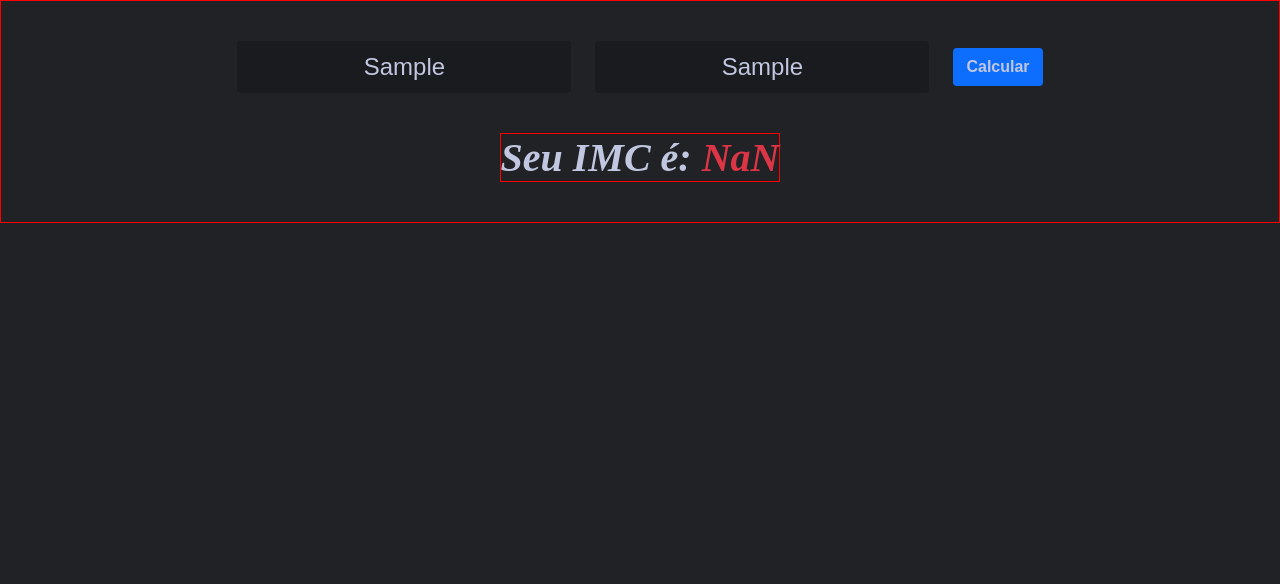
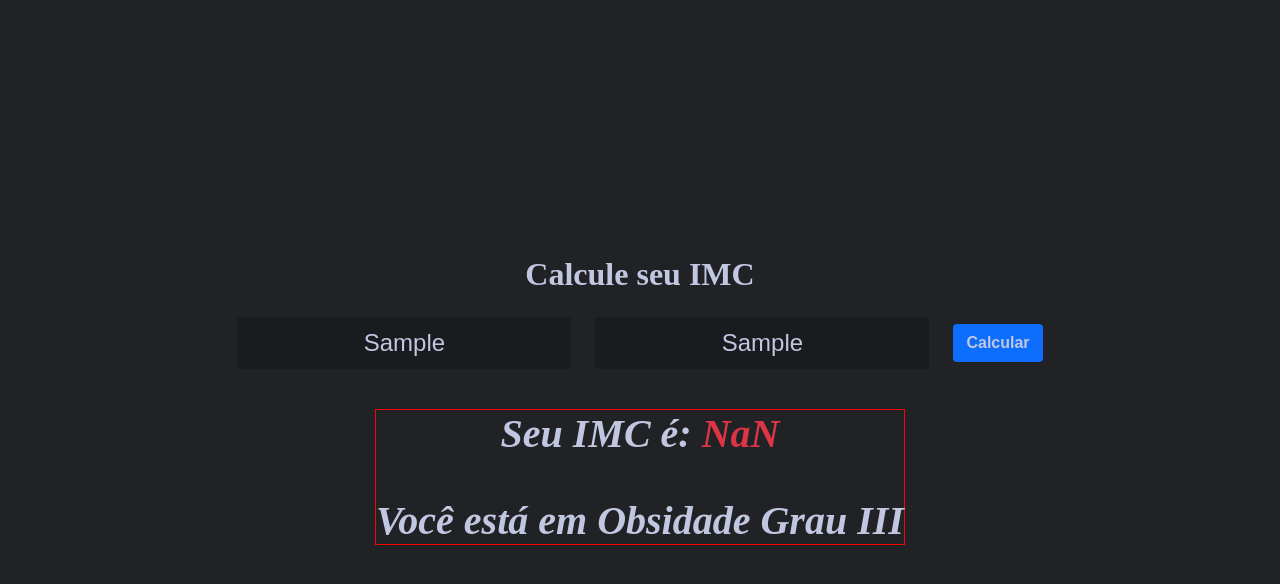
Before and after one commit to DouglasSuzukiDS/IMC-Calculator, a plain HTML site: page index.html in a window 1280 px wide. Both pictures are taken after typing "Sample", "Sample" into the empty fields and a click on the button "Calcular". Drawn offline with Linux system fonts and the light colour scheme.

Commit message:
Project Complete with verification

```diff
--- a/index.html
+++ b/index.html
@@ -8,8 +8,8 @@
     <title>IMC</title>
 </head>
 <body>
-    <div class="flex-center column border p-5">
-
+    <div class=" container flex-center column p-5" >
+        <h1 class="flex-center text-color mb-3">Calcule seu IMC </h1>
         <div id="inputArea" class="flex-center mb-5">
             <input type='text' class="input text-color" placeholder='Altura' id="altura"/>
 
@@ -20,9 +20,16 @@
             </button>
         </div>
 
-        <div id="area" class="border">
-            <p class="text-color bold imc-font">Seu IMC é: <span class="span"></span></p>
+        <div class="infos flex-center border">
+            <div id="area" class="mb-5 flex-center">
+                <p class="text-color bold imc-font">Seu IMC é: <span class="span"></span></p>
+            </div>
+
+            <div class="result flex-center">
+                <p class="res-text text-color bold imc-font"></p>
+            </div>
         </div>
+
     </div>
 
     <script src="script.js"></script>
--- a/script.js
+++ b/script.js
@@ -2,7 +2,6 @@ function calcIMC() {
     // IMC = peso / altura²
     let peso = document.querySelector('#peso').value
     let altura = document.querySelector('#altura').value
-    let span = document.querySelector('.span')
 
     let altura2 = altura * 2
     console.log(`Altura: ${altura}`)
@@ -12,6 +11,29 @@ function calcIMC() {
     let imc = (peso / altura2).toFixed(2)
     console.log(`IMC: ${imc}`)
 
-    console.log(span)
+    showInfos(imc)
+}
+
+function showInfos(imc) {
+    // let area = document.querySelector('#area')
+    let infos = document.querySelector('.infos')
+    let span = document.querySelector('.span')
+    let resText = document.querySelector('.res-text')
+
+    infos.style.display = 'block'
     span.innerHTML = imc
+
+    if(imc <= 18.5) {
+        resText.innerHTML = 'Você está abaixo do peso'
+    } else if((imc >= 18.5) && (imc <= 24.9)) {
+        resText.innerHTML = 'Seu peso está normal'
+    } else if((imc >= 25) && (imc <= 29.9)) {
+        resText.innerHTML = 'Você está com Sobrepeso'
+    } else if((imc >= 30) && (imc <= 34.9)) {
+        resText.innerHTML = 'Você está em Obsidade Grau I'
+    } else if((imc >= 35) && (imc <= 39.9)) {
+        resText.innerHTML = 'Você está em Obsidade Grau II'
+    } else {
+        resText.innerHTML = 'Você está em Obsidade Grau III'
+    }
 }
--- a/style.css
+++ b/style.css
@@ -3,8 +3,14 @@
   padding: 0;
   box-sizing: border-box;
 }
+
 body {
   background-color: #202225;
+}
+
+.container {
+  width: 100vw;
+  height: 100vh;
 }
 
 .text-color {
@@ -40,6 +46,10 @@ body {
 
 .mr-3 {
   margin-right: 24px;
+}
+
+.mb-3 {
+  margin-bottom: 24px;
 }
 
 .mb-5 {
@@ -97,6 +107,10 @@ input {
   border-color: .15s ease-in-out, box-shadow .15s ease-in-out;
 }
 
+.infos {
+  display: none;
+}
+
 .span {
   color: #DC3545;
 }
@@ -105,7 +119,7 @@ input {
   #inputArea {
     flex-direction: column;
     width: 70vw;
-    border: 1px solid #FF0;
+    /* border: 1px solid #FF0; */
   }
 
   input {
```
